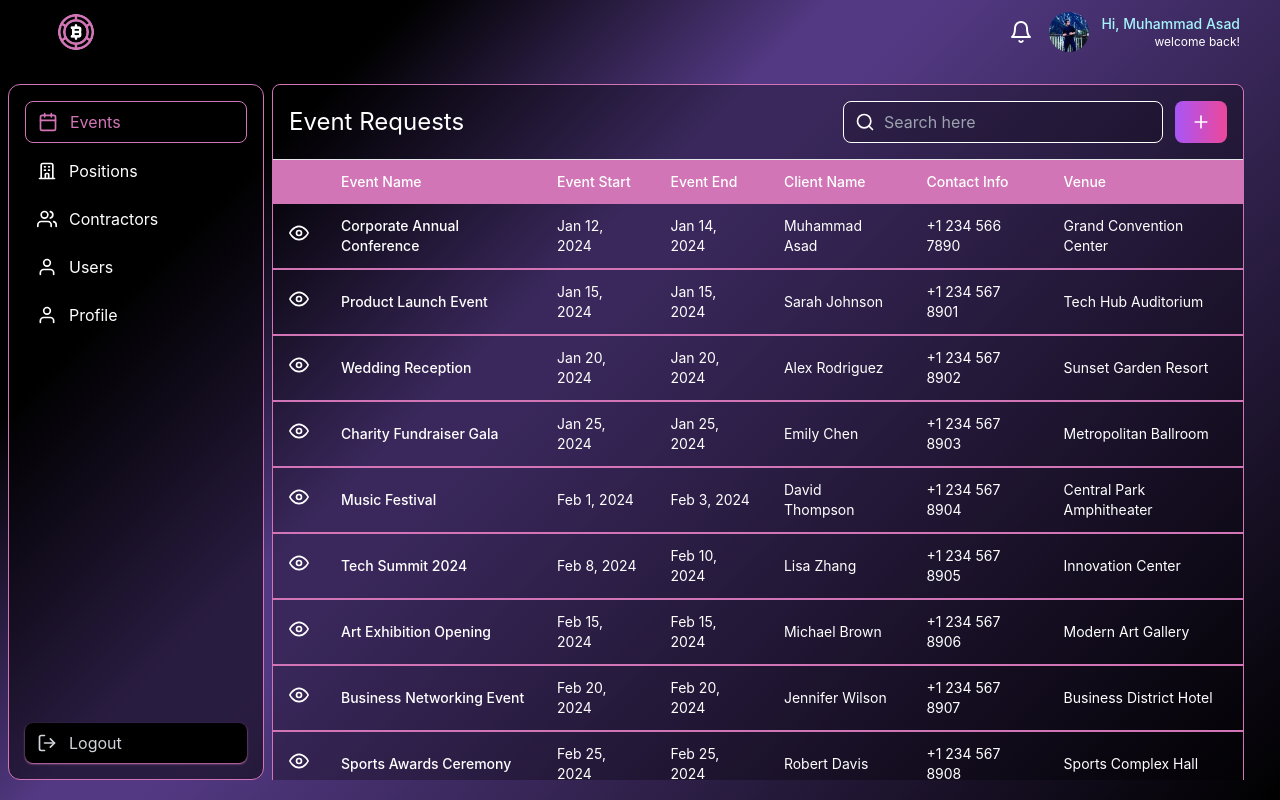
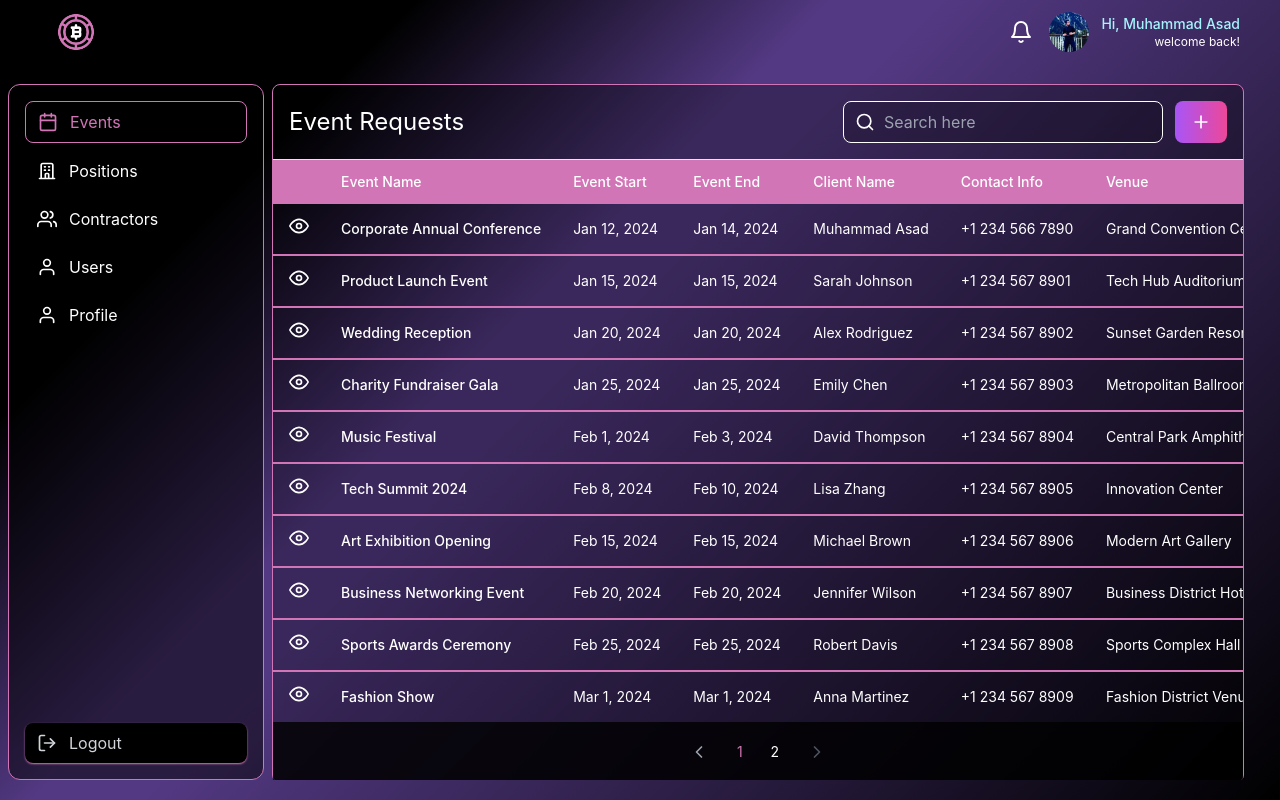
Before and after one commit to Sahilpuniyani08/Event-Project-1, a React (Vite) app: page /new-requests in a window 1280 px wide. Built offline with nearby package versions, Linux system fonts and the light colour scheme.

Commit message:
update the eventdetails , eventtable

```diff
--- a/src/components/EventTable.jsx
+++ b/src/components/EventTable.jsx
@@ -62,13 +62,13 @@ const EventTable = ({ data }) => {
         <table className="w-full overflow-auto">
           <thead className="bg-primary text-white">
             <tr>
-              <th className="px-4 py-3 text-left text-sm font-medium "></th>
-              <th className="px-4 py-3 text-left text-sm font-medium ">Event Name</th>
-              <th className="px-4 py-3 text-left text-sm font-medium  ">Event Start</th>
-              <th className="px-4 py-3 text-left text-sm font-medium  ">Event End</th>
-              <th className="px-4 py-3 text-left text-sm font-medium ">Client Name</th>
-              <th className="px-4 py-3 text-left text-sm font-medium  ">Contact Info</th>
-              <th className="px-4 py-3 text-left text-sm font-medium  ">Venue</th>
+              <th className="px-4 py-3 text-left text-sm font-medium whitespace-nowrap"></th>
+              <th className="px-4 py-3 text-left text-sm font-medium whitespace-nowrap">Event Name</th>
+              <th className="px-4 py-3 text-left text-sm font-medium whitespace-nowrap ">Event Start</th>
+              <th className="px-4 py-3 text-left text-sm font-medium whitespace-nowrap ">Event End</th>
+              <th className="px-4 py-3 text-left text-sm font-medium whitespace-nowrap">Client Name</th>
+              <th className="px-4 py-3 text-left text-sm font-medium  whitespace-nowrap">Contact Info</th>
+              <th className="px-4 py-3 text-left text-sm font-medium  whitespace-nowrap">Venue</th>
 
             </tr>
           </thead>
@@ -76,22 +76,22 @@ const EventTable = ({ data }) => {
             {currentData.map((item) => (
               <tr key={item.id} className="hover:bg-primary/20 transition-colors text-white" onClick={() => handleEventClick(item.id)}>
                 <td className="px-4 py-3">
-                  <button className="text-white hover:text-primary transition-colors">
+                  <button className="text-white hover:text-primary transition-colors ">
                     <Icon type="visibility" size={20} />
                   </button>
                 </td>
                 <td className="px-4 py-3">
-                  <div className="text-sm font-medium ">{item.eventName}</div>
+                  <div className="text-sm font-medium whitespace-nowrap">{item.eventName}</div>
                 </td>
-                <td className="px-4 py-3 text-sm ">
+                <td className="px-4 py-3 text-sm whitespace-nowrap">
                   {formatDate(item.eventStart)}
                 </td>
-                <td className="px-4 py-3 text-sm ">
+                <td className="px-4 py-3 text-sm whitespace-nowrap">
                   {formatDate(item.eventEnd)}
                 </td>
-                <td className="px-4 py-3 text-sm">{item.clientName}</td>
-                <td className="px-4 py-3 text-sm">{item.contactInfo}</td>
-                <td className="px-4 py-3 text-sm">{item.venue}</td>
+                <td className="px-4 py-3 text-sm whitespace-nowrap">{item.clientName}</td>
+                <td className="px-4 py-3 text-sm whitespace-nowrap">{item.contactInfo}</td>
+                <td className="px-4 py-3 text-sm whitespace-nowrap">{item.venue}</td>
 
               </tr>
             ))}
--- a/src/components/Header.jsx
+++ b/src/components/Header.jsx
@@ -12,7 +12,7 @@ const Header = ({ onMenuClick }) => {
         <div className="flex items-center space-x-4">
           <button
             onClick={onMenuClick}
-            className="lg:hidden text-gray-600 hover:text-gray-900"
+            className="lg:hidden text-white hover:text-white/50"
           >
             <Icon type="menu" size={24} />
           </button>
--- a/src/screens/EventDetails.jsx
+++ b/src/screens/EventDetails.jsx
@@ -99,10 +99,10 @@ const EventDetails = () => {
           <tbody>
             {currentPositions.map((position) => (
               <tr key={position.id} className="border-b border-gray-700">
-                <td className="py-3 px-2">{position.position}</td>
-                <td className="py-3 px-2 text-gray-300">{position.time}</td>
-                <td className="py-3 px-2 text-gray-300">{position.info}</td>
-                <td className="py-3 px-2 text-purple-400">{position.quantity}</td>
+                <td className="py-3 px-2 whitespace-nowrap">{position.position}</td>
+                <td className="py-3 px-2 whitespace-nowrap text-gray-300">{position.time}</td>
+                <td className="py-3 px-2 whitespace-nowrap text-gray-300">{position.info}</td>
+                <td className="py-3 px-2 whitespace-nowrap text-purple-400">{position.quantity}</td>
                 <td>
                   {/* Available Contractors */}
 
@@ -296,12 +296,12 @@ const EventDetails = () => {
         </div>
 
         {/* Tabs */}
-        <div className="flex flex-wrap   mb-4 sm:mb-6 overflow-x-auto">
+        <div className="flex mb-4 sm:mb-6 overflow-x-auto">
           {tabs.map((tab) => (
             <button
               key={tab}
               onClick={() => setActiveTab(tab)}
-              className={`px-3 sm:px-4 py-2 text-xs  first:rounded-l-xl last:rounded-r-xl sm:text-sm font-medium transition-colors whitespace-nowrap ${activeTab === tab
+              className={`px-3 sm:px-4 py-2 text-xs   first:rounded-l-xl last:rounded-r-xl sm:text-sm font-medium transition-colors whitespace-nowrap  ${activeTab === tab
                 ? 'border border-primary bg-primary text-white'
                 : ' border border-primary text-white hover:text-primary'
                 }`}
```
